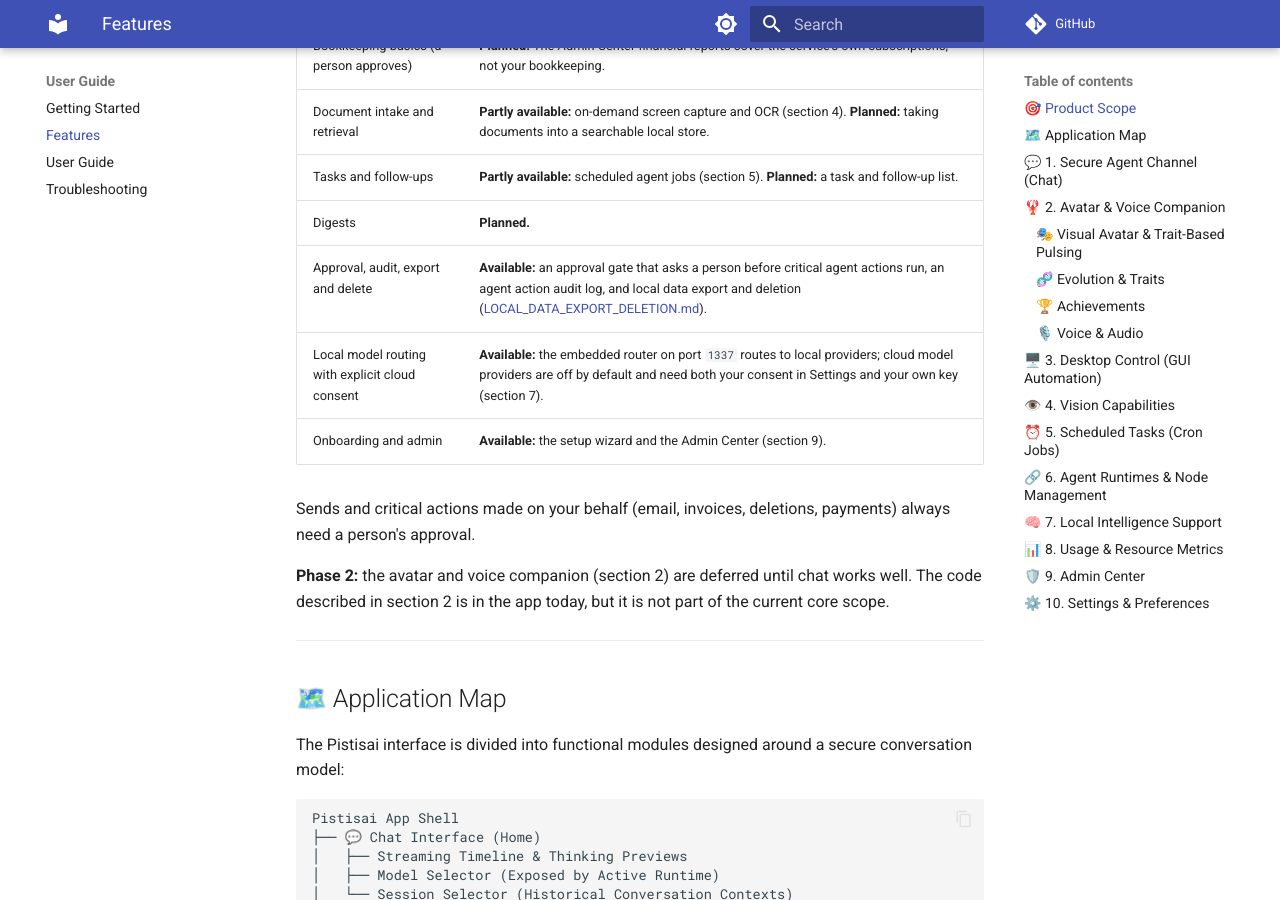
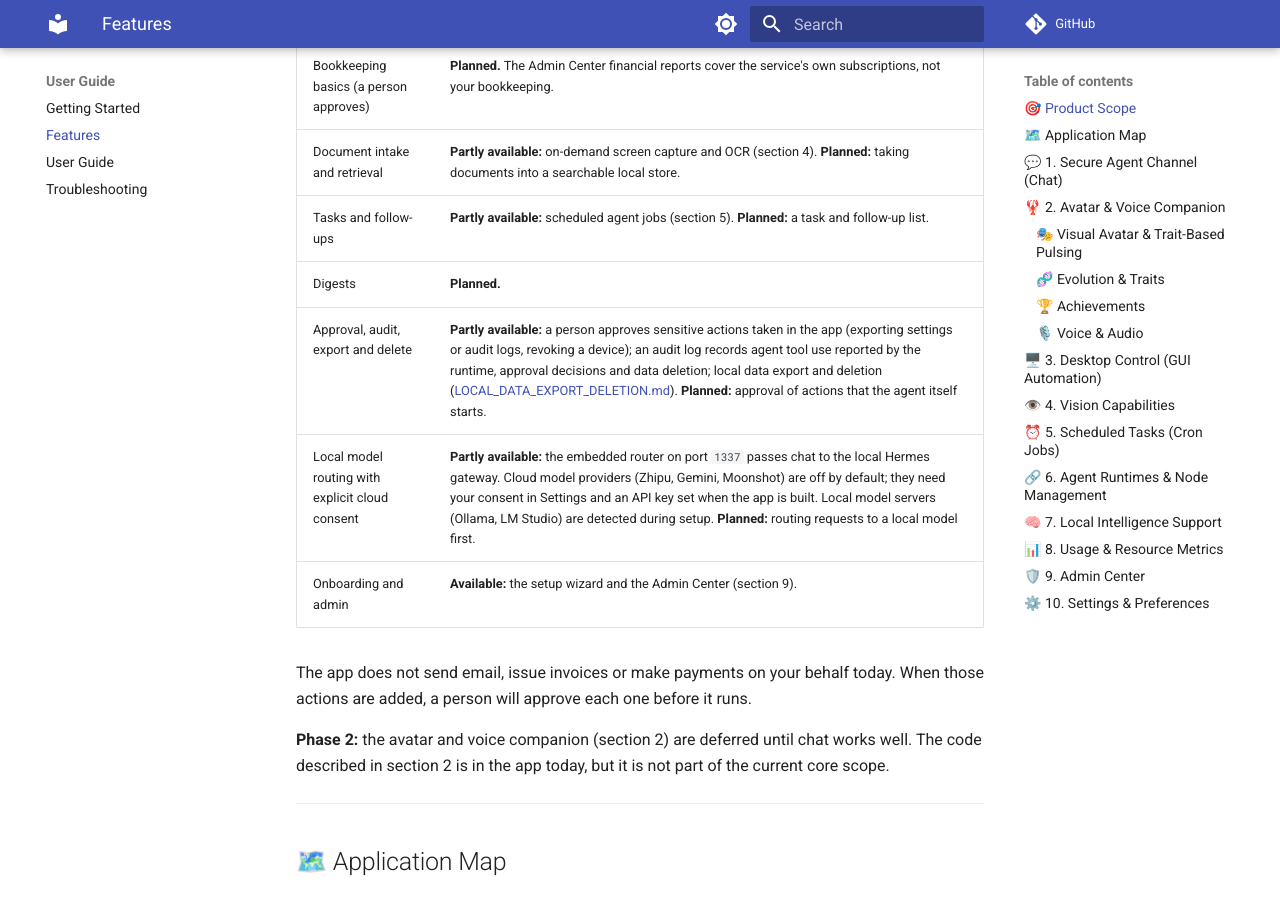
Before and after one commit to pistisAI/pistisai-app, an MkDocs documentation site: the page built from docs/user-guide/FEATURES_GUIDE.md, in a window 1280 px wide and 900 px high, scrolled down 843 px. Built offline with MkDocs 1.6.1 and Material for MkDocs 9.7.7, drawn with Linux system fonts in a browser that asks for light colours; comment, search, counter and statistics services are not loaded.

Commit message:
docs: state routing and approval status as the code has them
The scope table claimed the router routes to local providers and that an approval gate guards agent actions. On main the router proxies chat to the local Hermes gateway and serves only consented, build-time-keyed cloud providers, local model servers are only detected at setup, and approvals cover in-app exports and device revoke. Both rows are now partly available, with the missing parts labelled planned.

Co-Authored-By: Claude Opus 5.5 <noreply@anthropic.com>
Claude-Session: https://claude.ai/code/session_01382Q6wi9bF3eBhJ2bEWGXi

```diff
--- a/docs/user-guide/FEATURES_GUIDE.md
+++ b/docs/user-guide/FEATURES_GUIDE.md
@@ -19,11 +19,11 @@ The current scope is a universal baseline that works for any business. It is not
 | Document intake and retrieval | **Partly available:** on-demand screen capture and OCR (section 4). **Planned:** taking documents into a searchable local store. |
 | Tasks and follow-ups | **Partly available:** scheduled agent jobs (section 5). **Planned:** a task and follow-up list. |
 | Digests | **Planned.** |
-| Approval, audit, export and delete | **Available:** an approval gate that asks a person before critical agent actions run, an agent action audit log, and local data export and deletion ([LOCAL_DATA_EXPORT_DELETION.md](LOCAL_DATA_EXPORT_DELETION.md)). |
-| Local model routing with explicit cloud consent | **Available:** the embedded router on port `1337` routes to local providers; cloud model providers are off by default and need both your consent in Settings and your own key (section 7). |
+| Approval, audit, export and delete | **Partly available:** a person approves sensitive actions taken in the app (exporting settings or audit logs, revoking a device); an audit log records agent tool use reported by the runtime, approval decisions and data deletion; local data export and deletion ([LOCAL_DATA_EXPORT_DELETION.md](LOCAL_DATA_EXPORT_DELETION.md)). **Planned:** approval of actions that the agent itself starts. |
+| Local model routing with explicit cloud consent | **Partly available:** the embedded router on port `1337` passes chat to the local Hermes gateway. Cloud model providers (Zhipu, Gemini, Moonshot) are off by default; they need your consent in Settings and an API key set when the app is built. Local model servers (Ollama, LM Studio) are detected during setup. **Planned:** routing requests to a local model first. |
 | Onboarding and admin | **Available:** the setup wizard and the Admin Center (section 9). |
 
-Sends and critical actions made on your behalf (email, invoices, deletions, payments) always need a person's approval.
+The app does not send email, issue invoices or make payments on your behalf today. When those actions are added, a person will approve each one before it runs.
 
 **Phase 2:** the avatar and voice companion (section 2) are deferred until chat works well. The code described in section 2 is in the app today, but it is not part of the current core scope.
 
```
